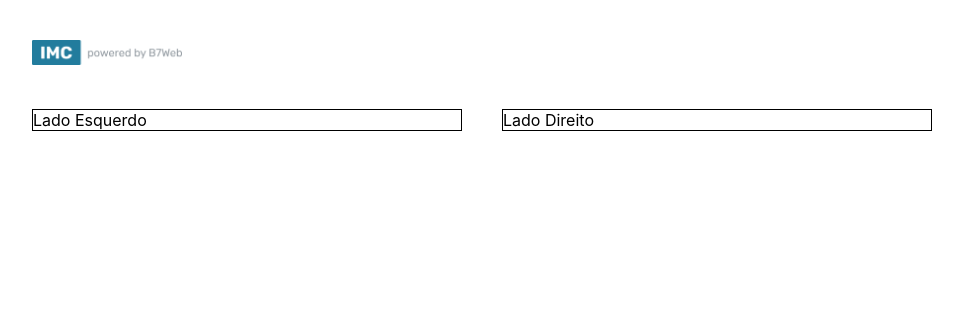
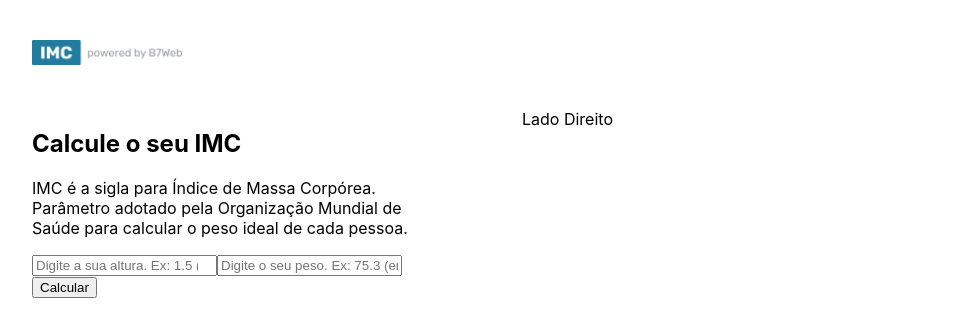
Before and after one commit to gafanhotoalexandre/react-imc, a React (Vite) app: page / in a window 1280 px wide. Shown: the top 336 px of the page, without its empty margins (158-1121 px from the left). Built offline with nearby package versions, Linux system fonts and the light colour scheme.

Commit message:
criando campos de input

```diff
--- a/src/App.module.css
+++ b/src/App.module.css
@@ -15,11 +15,10 @@
   display: flex;
   max-width: 900px;
   margin: auto;
-  gap: 40px;
+  gap: 80px;
 }
 
 .container .leftSide,
 .container .rightSide {
   flex: 1;
-  border: 1px solid;
 }
--- a/src/App.tsx
+++ b/src/App.tsx
@@ -1,7 +1,16 @@
+import { useState } from 'react';
+
 import styles from './App.module.css';
-import poweredImage from './assets/powered.png'
+import poweredImage from './assets/powered.png';
 
 export function App() {
+  const [heightField, setHeightField] = useState<number>(0);
+  const [weightField, setWeightField] = useState<number>(0);
+
+  function handleCalculateButton() {
+    if (!(heightField && weightField)) alert('Preencha todos os campos');
+  }
+
   return (
     <div className={styles.main}>
       <header>
@@ -12,7 +21,29 @@
 
       <main className={styles.container}>
         <section className={styles.leftSide}>
-          Lado Esquerdo
+          <h1>Calcule o seu IMC</h1>
+          <p>IMC é a sigla para Índice de Massa Corpórea. Parâmetro adotado pela Organização Mundial de Saúde para calcular o peso ideal de cada pessoa.</p>
+
+          <input
+            type="number"
+            placeholder="Digite a sua altura. Ex: 1.5 (em metros)"
+            value={heightField > 0 ? heightField : ''}
+            onChange={(e) => setHeightField(Number(e.target.value))}
+          />
+
+          <input
+            type="text"
+            placeholder="Digite o seu peso. Ex: 75.3 (em kg)"
+            value={weightField > 0 ? weightField : ''}
+            onChange={(e) => setWeightField(Number(e.target.value))}
+          />
+
+          <button
+            type="button"
+            onClick={handleCalculateButton}
+          >
+            Calcular
+          </button>
         </section>
 
         <section className={styles.rightSide}>
```
